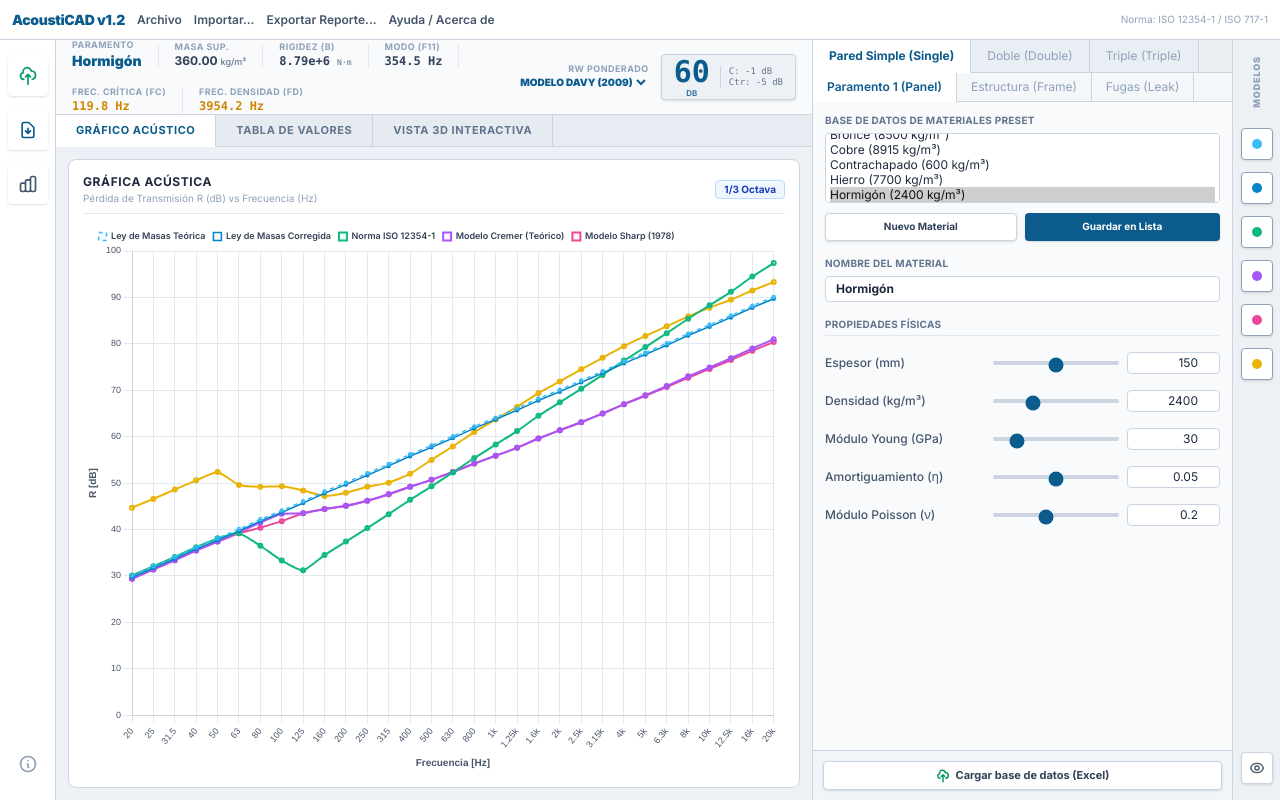
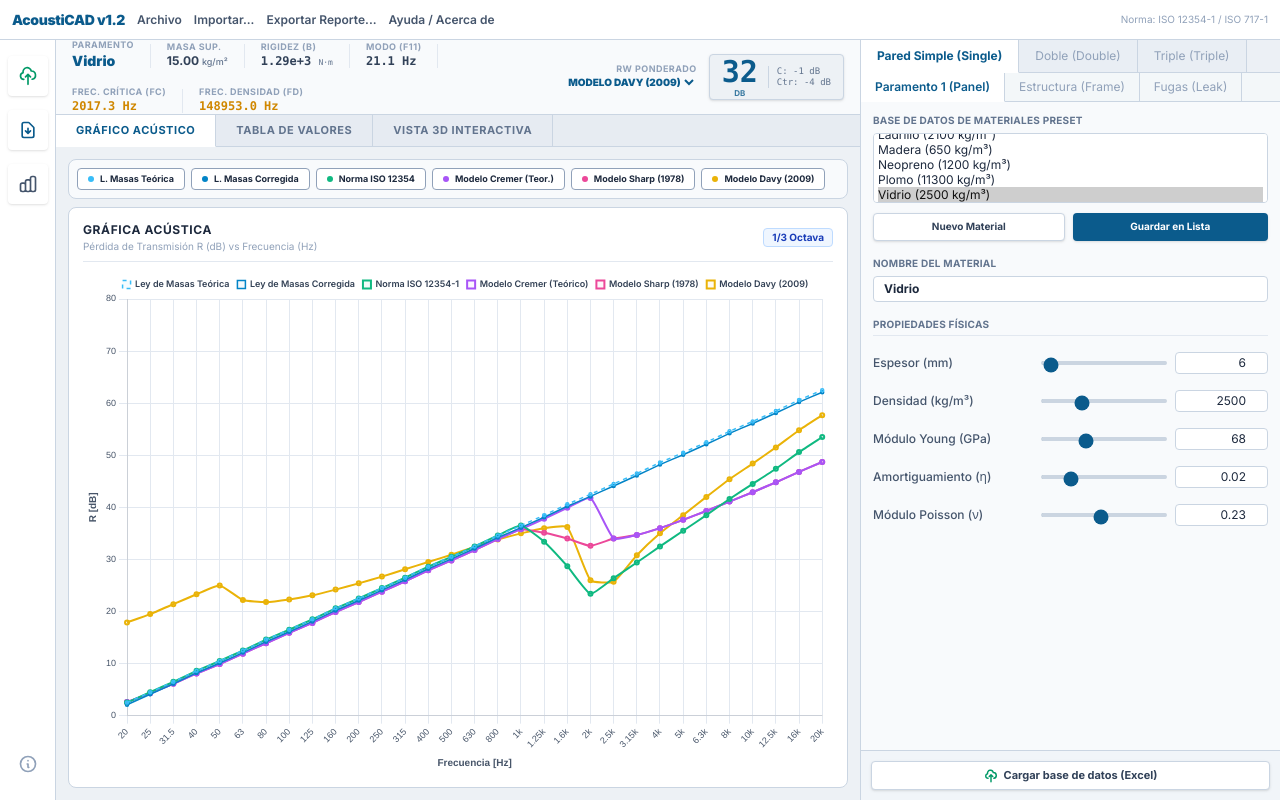
Before and after one commit to jero-scafati/insulation-acoustics, a Vue app: page / in a window 1280 px wide. Built offline with nearby package versions, Linux system fonts and the light colour scheme.

Commit message:
feat(ui): set glass as default material, remove side models bar, and remove 3D wave animation

```diff
--- a/src/App.vue
+++ b/src/App.vue
@@ -223,8 +223,8 @@
             v-show="activeCentralTab === 'chart'"
             class="w-full h-full flex flex-col gap-2"
           >
-            <!-- Mobile-only Model Toggles inside the chart container -->
-            <div class="lg:hidden flex flex-wrap gap-1.5 p-2 bg-slate-50 border border-slate-300 rounded-lg shrink-0">
+            <!-- Model Toggles inside the chart container -->
+            <div class="flex flex-wrap gap-1.5 p-2 bg-slate-50 border border-slate-300 rounded-lg shrink-0">
               <button
                 v-for="model in modelOptions"
                 :key="model.key"
@@ -294,46 +294,6 @@
           />
         </div>
       </aside>
-
-      <!-- 5. Rightmost Control Strip (Hidden on mobile) -->
-      <aside class="hidden lg:flex w-12 bg-[#edf1f5] border-l border-slate-300 flex-col items-center py-4 justify-between shrink-0">
-        <!-- Top Toolbar List -->
-        <div class="flex flex-col items-center gap-3 w-full">
-          <span class="text-[9px] font-black text-slate-400 uppercase tracking-widest writing-mode-vertical rotate-180 mb-2">Modelos</span>
-
-          <button
-            v-for="model in modelOptions"
-            :key="model.key"
-            @click="toggleModel(model.key)"
-            class="w-8 h-8 rounded flex items-center justify-center transition-all border shadow-sm relative group active:scale-95 cursor-pointer"
-            :class="activeModels[model.key]
-              ? 'bg-white border-slate-400 text-slate-800 font-bold'
-              : 'bg-slate-200/60 border-slate-300 text-slate-400'"
-            :title="`Mostrar/Ocultar: ${model.label}`"
-          >
-            <span class="w-2.5 h-2.5 rounded-full" :style="{ backgroundColor: activeModels[model.key] ? model.color : '#94a3b8' }"></span>
-
-            <span class="absolute right-10 bg-slate-900 text-white text-[10px] rounded px-2 py-1 whitespace-nowrap opacity-0 pointer-events-none group-hover:opacity-100 transition-opacity z-50 shadow-md">
-              {{ model.label }}
-            </span>
-          </button>
-        </div>
-
-        <!-- Bottom tools -->
-        <div class="flex flex-col items-center gap-3">
-          <button
-            @click="reset3D"
-            class="w-8 h-8 hover:bg-slate-200 text-slate-600 rounded flex items-center justify-center transition-all border border-slate-300 bg-white shadow-sm cursor-pointer"
-            title="Centrar Visualizador 3D"
-          >
-            <svg class="w-4 h-4" fill="none" stroke="currentColor" viewBox="0 0 24 24">
-              <path stroke-linecap="round" stroke-linejoin="round" stroke-width="2" d="M15 12a3 3 0 11-6 0 3 3 0 016 0z" />
-              <path stroke-linecap="round" stroke-linejoin="round" stroke-width="2" d="M2.458 12C3.732 7.943 7.523 5 12 5c4.478 0 8.268 2.943 9.542 7-1.274 4.057-5.064 7-9.542 7-4.477 0-8.268-2.943-9.542-7z" />
-            </svg>
-          </button>
-        </div>
-      </aside>
-
     </div>
 
     <!-- 6. Mobile Bottom Navigation Bar (Fitted to bottom, hidden on desktop) -->
@@ -467,7 +427,7 @@ const FRECUENCIAS_TERCIO = [
 ];
 
 const presets = ref([...materialPresets]);
-const activeMaterial = ref({ ...presets.value[6] });
+const activeMaterial = ref({ ...presets.value.find(p => p.id === 'vidrio') || presets.value[12] });
 
 // UI conmutable tab states
 const activeAnalysisTab = ref('chart');
--- a/src/components/Canvas3D.vue
+++ b/src/components/Canvas3D.vue
@@ -2,8 +2,8 @@
   <div class="relative w-full h-full border border-slate-300 bg-white rounded-lg overflow-hidden flex flex-col">
     <!-- Header Controls -->
     <div class="absolute top-2 left-2 z-10 bg-white/95 border border-slate-200 px-2 py-0.5 rounded text-[9px] font-bold text-slate-500 pointer-events-none shadow-sm flex items-center gap-1.5">
-      <span class="w-1.5 h-1.5 bg-emerald-500 rounded-full animate-ping"></span>
-      SIMULACIÓN DE PROPAGACIÓN ONDAS
+      <span class="w-1.5 h-1.5 bg-blue-500 rounded-full"></span>
+      VISTA DE DISEÑO 3D
     </div>
 
     <div class="absolute bottom-2 right-2 z-10">
@@ -26,18 +26,6 @@
     >
       <span class="inline-block w-1.5 h-1.5 bg-blue-600 rounded-full"></span>
       {{ (espesor * 1000).toFixed(1) }} mm
-    </div>
-
-    <!-- Legend for Waves -->
-    <div class="absolute bottom-2 left-2 z-10 bg-white/90 border border-slate-200 p-1.5 rounded text-[8px] font-bold text-slate-500 pointer-events-none shadow-sm flex flex-col gap-1 leading-none">
-      <div class="flex items-center gap-1.5">
-        <span class="w-2 h-0.5 bg-[#0284c7]"></span>
-        <span>Onda Incidente (Sonido)</span>
-      </div>
-      <div class="flex items-center gap-1.5">
-        <span class="w-2 h-0.5 bg-[#ec4899]"></span>
-        <span>Onda Transmitida (Pérdida)</span>
-      </div>
     </div>
 
     <!-- Canvas Container -->
@@ -79,10 +67,6 @@ let scene, camera, renderer, controls;
 let wallMesh, wireframeMesh;
 let dimensionLine, tick1, tick2;
 let animationFrameId;
-
-// Wave lists
-const incidentRings = [];
-const transmittedRings = [];
 
 // Procedural materials definition based on physical properties
 const getMaterialProps = (name, baseColor) => {
@@ -224,91 +208,10 @@ const init3D = () => {
   // Create dimension lines
   drawDimensionLines(props.espesor);
 
-  // 7. Setup Wave Geometry
-  // We make rings in XY plane centered on Z
-  const ringGeom = new THREE.RingGeometry(0.3, 0.315, 64);
-
-  // Incident waves (left, blue)
-  for (let i = 0; i < 3; i++) {
-    const mat = new THREE.MeshBasicMaterial({
-      color: 0x0284c7, // incident blue
-      transparent: true,
-      opacity: 0,
-      side: THREE.DoubleSide,
-      depthWrite: false
-    });
-    const ring = new THREE.Mesh(ringGeom, mat);
-    scene.add(ring);
-    incidentRings.push({
-      mesh: ring,
-      phase: i / 3
-    });
-  }
-
-  // Transmitted waves (right, pink)
-  for (let i = 0; i < 3; i++) {
-    const mat = new THREE.MeshBasicMaterial({
-      color: 0xec4899, // transmitted pink
-      transparent: true,
-      opacity: 0,
-      side: THREE.DoubleSide,
-      depthWrite: false
-    });
-    const ring = new THREE.Mesh(ringGeom, mat);
-    scene.add(ring);
-    transmittedRings.push({
-      mesh: ring,
-      phase: i / 3
-    });
-  }
-
-  // 8. Animation Loop
+  // 7. Animation Loop
   const animate = () => {
     animationFrameId = requestAnimationFrame(animate);
     controls.update();
-
-    // Wave animation timing
-    const time = Date.now() * 0.0018;
-    const visualScale = Math.min(1.8, Math.max(0.04, props.espesor * 4));
-    const zHalf = visualScale / 2;
-
-    // 1. Update Incident rings (traveling from Z = -2.2 to Z = -zHalf)
-    incidentRings.forEach((ring) => {
-      let progress = (time * 0.4 + ring.phase) % 1.0;
-
-      const zStart = -2.2;
-      const zEnd = -zHalf;
-      ring.mesh.position.z = zStart + (zEnd - zStart) * progress;
-
-      // Scale expands slightly as it propagates
-      const scaleVal = 0.4 + progress * 0.9;
-      ring.mesh.scale.set(scaleVal, scaleVal, 1);
-
-      // Opacity peaks in the middle and fades out near the wall
-      ring.mesh.material.opacity = Math.sin(progress * Math.PI) * 0.45;
-    });
-
-    // 2. Update Transmitted rings (emerging from Z = zHalf to Z = 2.2)
-    // Transmitted wave strength is modulated by Rw value
-    // High Rw (> 50 dB) -> waves barely visible
-    // Low Rw (< 20 dB) -> waves highly visible
-    const attenuation = Math.max(0, Math.min(1.0, (60 - props.rwValue) / 45));
-
-    transmittedRings.forEach((ring) => {
-      let progress = (time * 0.4 + ring.phase) % 1.0;
-
-      const zStart = zHalf;
-      const zEnd = 2.2;
-      ring.mesh.position.z = zStart + (zEnd - zStart) * progress;
-
-      // Scale expands
-      const scaleVal = 0.4 + progress * 0.9;
-      ring.mesh.scale.set(scaleVal, scaleVal, 1);
-
-      // Opacity modulated by attenuation
-      ring.mesh.material.opacity = Math.sin(progress * Math.PI) * 0.45 * attenuation;
-    });
-
     renderer.render(scene, camera);
     updateLabelPosition();
   };
@@ -447,16 +350,6 @@ onUnmounted(() => {
   if (dimensionLine) dimensionLine.geometry.dispose();
   if (tick1) tick1.geometry.dispose();
   if (tick2) tick2.geometry.dispose();
-
-  incidentRings.forEach(ring => {
-    ring.mesh.geometry.dispose();
-    ring.mesh.material.dispose();
-  });
-
-  transmittedRings.forEach(ring => {
-    ring.mesh.geometry.dispose();
-    ring.mesh.material.dispose();
-  });
 });
 
 defineExpose({ resetCamera });
```
